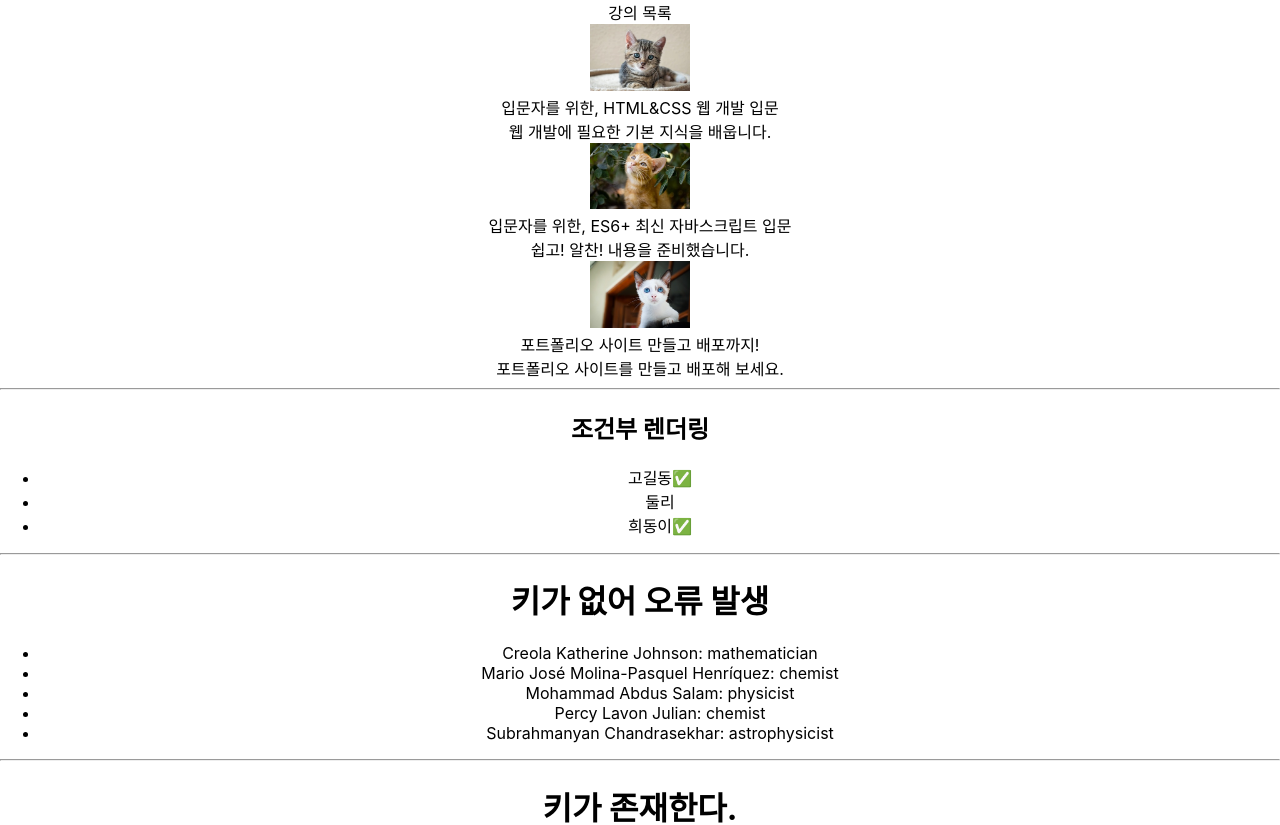
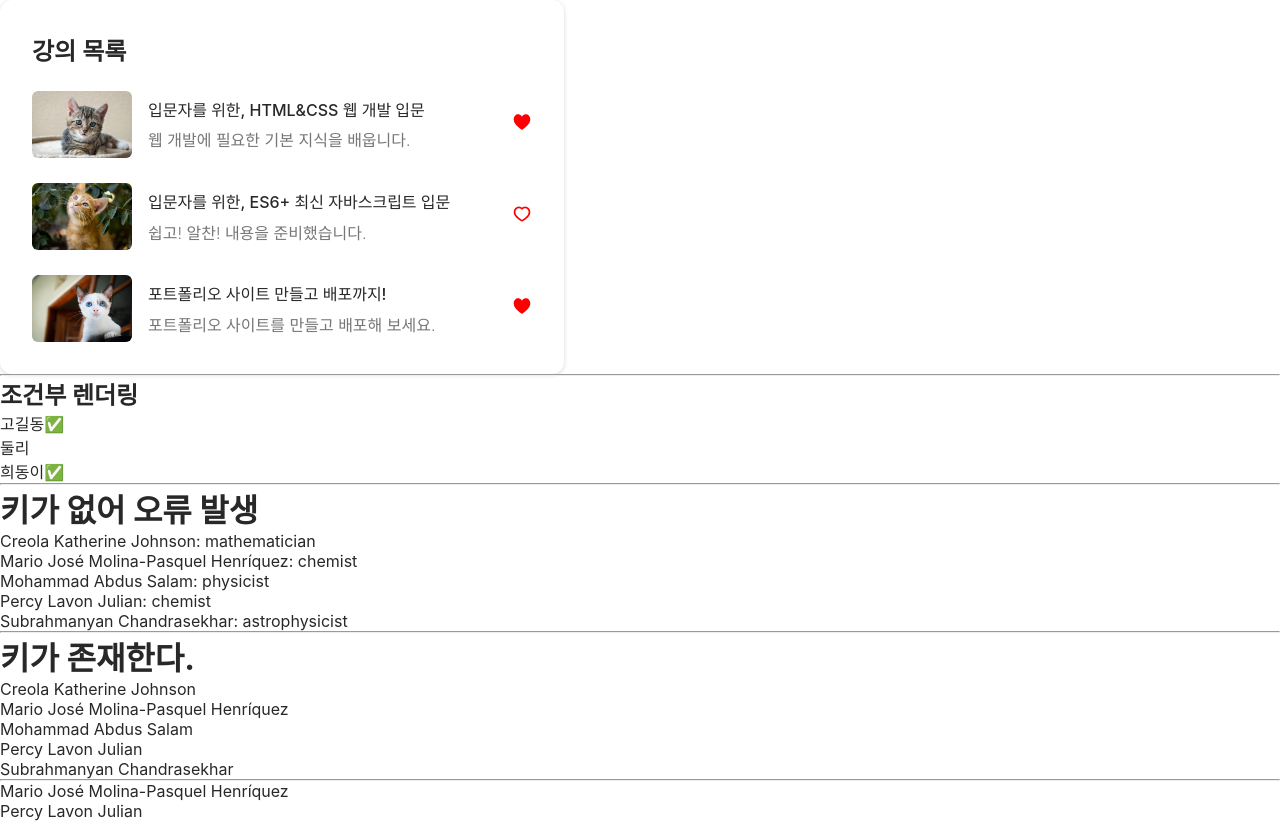
Before and after one commit to gwsl/2024_react01, a React (Create React App) app: page / in a window 1280 px wide. Shown: the top 825 px of the page. Built offline with nearby package versions, Linux system fonts and the light colour scheme; the HTML template or start-up script is replaced by a standard one.

Commit message:
jsx_리스트렌더링2

```diff
--- a/src/App.css
+++ b/src/App.css
@@ -1,38 +1,98 @@
-.App {
-  text-align: center;
+* {
+  padding: 0;
+  margin: 0;
 }
 
-.App-logo {
-  height: 40vmin;
-  pointer-events: none;
+body {
+  color: #282828;
 }
 
-@media (prefers-reduced-motion: no-preference) {
-  .App-logo {
-    animation: App-logo-spin infinite 20s linear;
-  }
+main {
+  height: 100vh;
+  background-color: #DAECFD;
+  display: flex;
+  justify-content: center;
+  align-items: center;
 }
 
-.App-header {
-  background-color: #282c34;
-  min-height: 100vh;
+/* Card */
+.card {
+  background-color: white;
+  padding: 2rem;
+  border-radius: 12px;
+  box-shadow: rgba(0, 0, 0, 0.16) 0px 1px 4px;
+  width: 500px;
+}
+
+.card__header {
+  font-size: 1.5rem;
+  font-weight: 600;
+  width: 460px;
+}
+
+.card__body {
+  padding-top: 1.5rem;
+}
+
+/* Course List */
+.courses {
   display: flex;
   flex-direction: column;
-  align-items: center;
-  justify-content: center;
-  font-size: calc(10px + 2vmin);
-  color: white;
+  gap: 1.6rem;
 }
 
-.App-link {
-  color: #61dafb;
+/* Course */
+.course {
+  display: flex;
+  align-items: center;
+  gap: 1rem;
 }
 
-@keyframes App-logo-spin {
-  from {
-    transform: rotate(0deg);
-  }
-  to {
-    transform: rotate(360deg);
-  }
+.course__img {
+  border-radius: 6px;
+  width: 120px;
 }
+
+.course__title {
+  font-weight: 500;
+}
+
+.course__body {
+  flex-grow: 1;
+}
+
+.course__description {
+  color: #777777;
+  font-weight: 300;
+  margin-top: .4rem;
+}
+
+.course__icons {
+  display: flex;
+  align-items: center;
+  column-gap: 0.6rem;
+}
+
+/* Button */
+.btn {
+  background: none;
+  border: none;
+  /* Remove borders */
+  font-size: 20px;
+  /* Set a font size */
+  cursor: pointer;
+  /* Mouse pointer on hover */
+}
+
+.btn>.fa-heart {
+  color: red;
+}
+
+.btn>.fa-link {
+  color: #393939;
+}
+
+.btn_img{
+  width: 20px;
+  color: red;
+}
--- a/src/App.js
+++ b/src/App.js
@@ -21,23 +21,26 @@
       title: '입문자를 위한, HTML&CSS 웹 개발 입문',
       description: '웹 개발에 필요한 기본 지식을 배웁니다.',
       image: './img/kitten-1.jpg',
+      isFavorite: true
     },
     {
       title: '입문자를 위한, ES6+ 최신 자바스크립트 입문',
       description: '쉽고! 알찬! 내용을 준비했습니다.',
       image: './img/kitten-2.jpg',
+      isFavorite: false
     },
     {
       title: '포트폴리오 사이트 만들고 배포까지!',
       description: '포트폴리오 사이트를 만들고 배포해 보세요.',
       image: './img/kitten-3.jpg',
+      isFavorite: true
     }
   ]
 
   // 조건부 렌더링 : if, &&, 삼항연산자(조건식? 참:거짓)
   const ischk = false ;
   return (
-    <div className='App'>
+    <>
       {ischk ? <h2>Hello, react</h2> : <CourseListCard items={items} /> }
       <hr />
       <PackingList />
@@ -49,7 +52,7 @@
       <TextList2 />
       <hr />
       <TextList3 />
-    </div>
+    </>
   );
 }
 
--- a/src/components/step04/CourseItem.jsx
+++ b/src/components/step04/CourseItem.jsx
@@ -1,4 +1,23 @@
-function CourseItem({title, description, image}) {
+
+
+function HeartIconBtn({chk=false}) {
+    if(chk){
+      return(
+        <button className="btn">
+          <img className="btn_img" src="./img/heart-fill-icon.svg"/>
+        </button>
+      )
+    }
+    return(
+      <button className="btn">
+        <img className="btn_img" src="./img/heart-icon.svg"/>
+      </button>
+    )
+  }
+
+
+
+function CourseItem({title, description, image, isFavorite}) {
     return (
         <article className="course">
             <img className="course__img" src={image}
@@ -7,8 +26,13 @@
                 <div className="course__title">{title}</div>
                 <div className="course__description">{description} </div>
             </div>
+            <div className="course_icons">
+                <HeartIconBtn chk={isFavorite} />
+            </div>
         </article>
 
     );
 }
+
+
 export default CourseItem;
--- a/src/components/step04/CourseListCard.jsx
+++ b/src/components/step04/CourseListCard.jsx
@@ -1,4 +1,5 @@
 import CourseItem from "./CourseItem";
+
 
 
 function CouseListCard({items}) {
--- a/src/components/step06/TextList3.jsx
+++ b/src/components/step06/TextList3.jsx
@@ -24,7 +24,7 @@
 // filter는 원하는 것만(조건에 맞는 item만) 추출
 function TextList3(props) {
     const chemist = people.filter((k) => {
-      return k.profession == 'chemist'
+      return k.profession === 'chemist'
     });
 
     const listItems =   chemist.map((k) => {
```
Also changed, not shown: public/img/heart-fill-icon.svg (added), public/img/heart-icon.svg (added).
